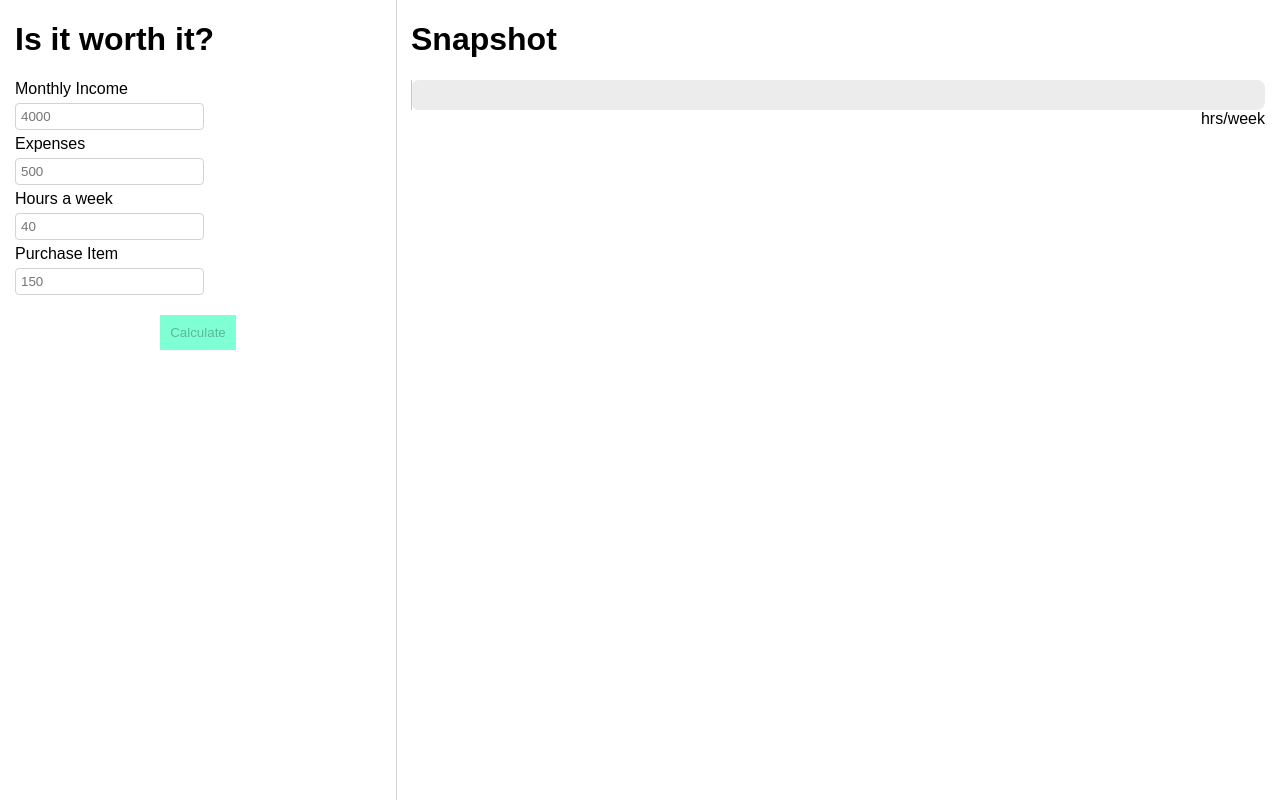
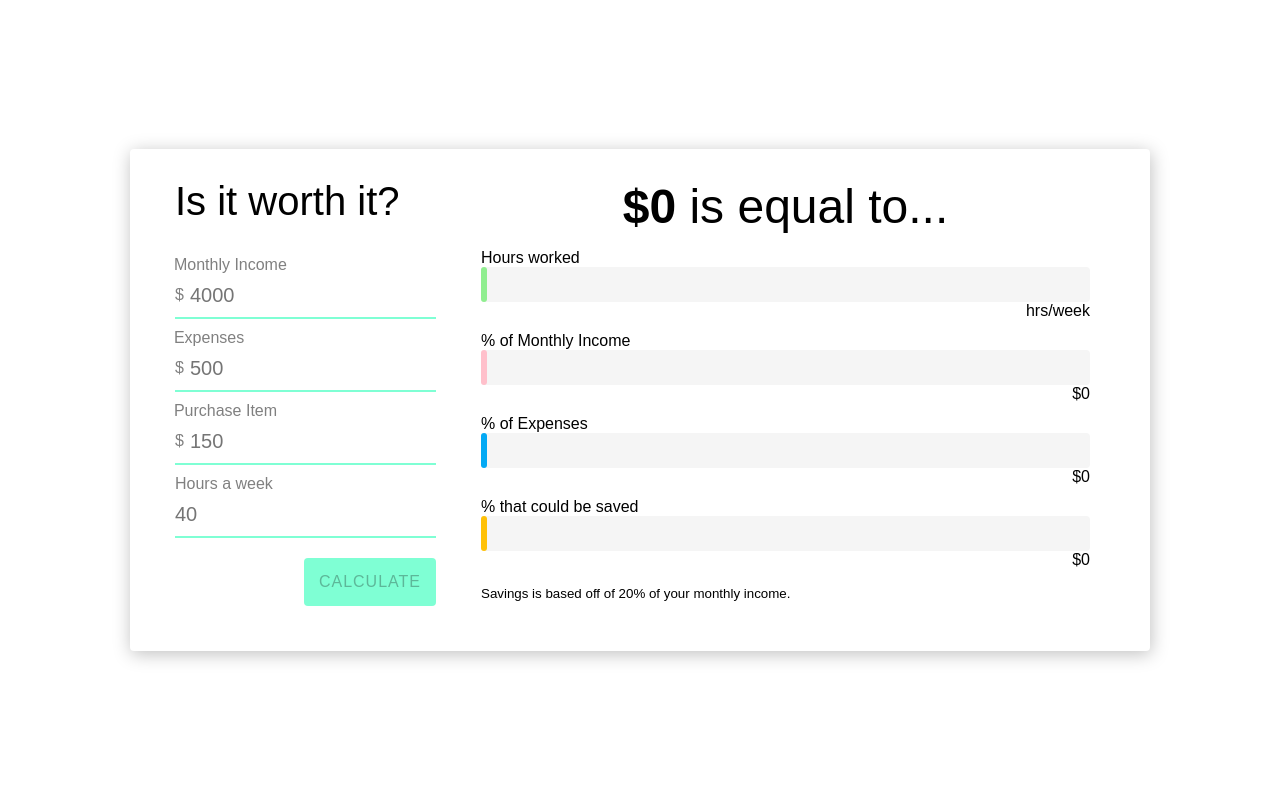
Before and after one commit to Josuerc026/purchase-worthiness, an Angular app: page / in a window 1280 px wide. Built offline with nearby package versions, Linux system fonts and the light colour scheme.

Commit message:
visualizer updates

```diff
--- a/src/app/calculator/calculator.component.html
+++ b/src/app/calculator/calculator.component.html
@@ -1,21 +1,21 @@
 <div class="inputs">
   <label>
-    Monthly Income<br/>
-    <input placeholder="4000" [(ngModel)]="monthly">
+    <span>Monthly Income</span>
+    <input placeholder="4000" [(ngModel)]="userDetails.monthly">
   </label>
   <label>
-    Expenses<br/>
-    <input placeholder="500" [(ngModel)]="expenses">
+    <span>Expenses</span>
+    <input placeholder="500" [(ngModel)]="userDetails.expenses">
   </label>
   <label>
-    Hours a week<br/>
-    <input placeholder="40" [(ngModel)]="hours">
+      <span>Purchase Item</span>
+      <input placeholder="150" [(ngModel)]="userDetails.price">
   </label>
-  <label>
-    Purchase Item<br/>
-    <input placeholder="150" [(ngModel)]="price">
+  <label class="hours">
+    <span>Hours a week</span>
+    <input placeholder="40" [(ngModel)]="userDetails.hours">
   </label>
 </div>
 <div class="calc-btn">
-  <button (click)="calculate()" [disabled]="!monthly || !expenses || !hours || !price">Calculate</button>
+  <button (click)="calculate()" [disabled]="!userDetails.monthly || !userDetails.expenses || !userDetails.hours || !userDetails.price">Calculate</button>
 </div>
--- a/src/app/calculator/calculator.component.scss
+++ b/src/app/calculator/calculator.component.scss
@@ -2,20 +2,45 @@
   display: flex;
   flex-direction: column;
   label{
+    margin: 5px 0;
+    &:not(.hours){
+      span{
+        left: -10px;
+      }
+      input{
+        text-indent: 15px;
+      }
+    }
+    span{
+      position: relative;
+      color: gray;
+    }
     input{
-      padding: 5px;
-      margin: 5px 0;
-      border: 1px solid lightgray;
-      border-radius: 4px;
+      padding: 10px 0;
+      border: none;
+      border-bottom: 2px solid aquamarine;
+      font-size: 1.25rem;
+      width: 100%;
+      // text-indent: 15px;
+    }
+    &:not(.hours):before{
+      content: '$';
+      color: gray;
+      position: relative;
+      top: 30px;
     }
   }
 }
 .calc-btn{
   padding: 15px 0;
-  text-align: center;
+  text-align: right;
   button{
     border: none;
+    border-radius: 4px;
     background: aquamarine;
-    padding: 10px;
+    padding: 15px;
+    font-size: 1rem;
+    text-transform: uppercase;
+    letter-spacing: 1px;
   }
 }
--- a/src/app/calculator/calculator.component.ts
+++ b/src/app/calculator/calculator.component.ts
@@ -1,4 +1,5 @@
 import { Component, OnInit, Output, EventEmitter } from '@angular/core';
+import userInfo from '../user-info';
 
 @Component({
   selector: 'app-calculator',
@@ -7,24 +8,25 @@ import { Component, OnInit, Output, EventEmitter } from '@angular/core';
 })
 export class CalculatorComponent implements OnInit {
 
-  monthly: number = null;
-  expenses: number = null;
-  hours: number = null;
-  price: number = null;
-  output: string = null;
+  userDetails: userInfo = {
+    monthly: null,
+    expenses: null,
+    hours: null,
+    price: null,
+    timeSpent: null
+  }
 
-  @Output() timeSpent: EventEmitter<any> = new EventEmitter<any>();
-  @Output() weeklyHours: EventEmitter<any> = new EventEmitter<any>();
+  @Output() userInfo: EventEmitter<userInfo> = new EventEmitter<userInfo>();
 
   constructor() { }
 
   ngOnInit() {
   }
   calculate() {
-    const timeSpent = (this.price / (((this.monthly * 12) - this.expenses) / (this.hours * 52)));
-    this.output = Math.round(timeSpent) + '';
-    this.timeSpent.emit(timeSpent);
-    this.weeklyHours.emit(parseInt(this.hours));
+    const {monthly, expenses, hours, price} = this.userDetails;
+    const timeSpent = (price / (((monthly * 12) - expenses) / (hours * 52)));
+    this.userDetails.timeSpent = timeSpent;
+    this.userInfo.emit(Object.assign({}, this.userDetails));
   }
 
 }
--- a/src/app/dashboard/dashboard.component.html
+++ b/src/app/dashboard/dashboard.component.html
@@ -1,9 +1,13 @@
 <div class="dashboard">
-  <div class="sidebar">
-    <h1 class="title">Is it worth it?</h1>
-    <app-calculator (timeSpent)="storeTimeSpent($event)" (weeklyHours)="storeWeeklyHours($event)"></app-calculator>
-  </div>
-  <div class="main-content">
-    <app-visualizer [timeSpent]="timeSpentCalculated" [hours]="weeklyHours"></app-visualizer>
+  <div class="dashboard-content">
+      <div class="sidebar">
+          <h1 class="title">Is it worth it?</h1>
+          <app-calculator (userInfo)="storeUserInfo($event)"></app-calculator>
+        </div>
+        <div class="main-content">
+          <app-visualizer [userInfo]="userInfo"></app-visualizer>
+          <br/>
+          <small>Savings is based off of 20% of your monthly income. </small>
+        </div>
   </div>
 </div>
--- a/src/app/dashboard/dashboard.component.scss
+++ b/src/app/dashboard/dashboard.component.scss
@@ -2,18 +2,32 @@
 //  font-size: 3rem;
 //}
 .dashboard{
+  width: 100%;
+  height: 100%;
+  display: flex;
+  align-items: center;
+  justify-content: center;
+  .dashboard-content{
+    width: 75%;
+    padding: 30px;
+    background: #fff;
+    border-radius: 4px;
+    box-shadow: 1px 3px 18px rgba(0,0,0,0.25);
     display: flex;
     flex-direction: row;
-  height: 100%;
     .sidebar{
-    height: 100%;
+      .title{
+        margin-top: 0;
+        font-weight: lighter;
+        font-size: 2.5rem;
+      }
       width: 30%;
       padding: 0 15px;
-    outline: 1px solid lightgray;
     }
     .main-content{
       width: 70%;
-    padding: 0 15px;
+      padding: 0 30px;
 
     }
   }
+}
--- a/src/app/dashboard/dashboard.component.ts
+++ b/src/app/dashboard/dashboard.component.ts
@@ -1,4 +1,5 @@
 import { Component, OnInit } from '@angular/core';
+import userInfo from '../user-info';
 
 @Component({
   selector: 'app-dashboard',
@@ -6,17 +7,12 @@ import { Component, OnInit } from '@angular/core';
   styleUrls: ['./dashboard.component.scss']
 })
 export class DashboardComponent implements OnInit {
-  timeSpentCalculated: number = null;
-  weeklyHours: number = null;
+  userInfo: userInfo = null;
   constructor() { }
 
   ngOnInit() {
   }
-  storeTimeSpent(time: number): void {
-    this.timeSpentCalculated = time;
-  }
-  storeWeeklyHours(hours: number): void {
-    console.log(hours);
-    this.weeklyHours = hours;
+  storeUserInfo(user: userInfo): void{
+    this.userInfo = user;
   }
 }
--- /dev/null
+++ b/src/app/user-info.ts
@@ -0,0 +1,7 @@
+export default interface userInfo {
+    monthly: number,
+    expenses: number,
+    hours: number,
+    price: number,
+    timeSpent: number
+}
--- a/src/app/visualizer/visualizer.component.html
+++ b/src/app/visualizer/visualizer.component.html
@@ -1,6 +1,38 @@
-<h1>Snapshot</h1>
-<div class="hrs-view" *ngIf="timeSpent">{{timeSpent | number:'1.0-0'}} hours</div>
-<div class="weekly-hours">
-  <div class="time-spent" [style.width.%]="((timeSpent | number:'1.0-0')/weeklyHours) * 100"></div>
-  <span class="total-time">{{weeklyHours}}hrs/week</span>
+<div class="visualizer">
+    <div class="main">
+        <h2 class="main-title"><strong>${{userInfo.price ? userInfo.price : 0}} </strong>is equal to...</h2>
+    </div>
+    <div class="sub">
+        <span class="label">Hours worked</span>
+        <div class="progress-bar weekly-hours">
+          <div class="percentage time-spent" [style.width.%]="((userInfo.timeSpent | number:'1.0-0')/userInfo.hours) * 100"></div>
+          <span class="progress-label" *ngIf="userInfo.timeSpent && userInfo.timeSpent > 1">{{userInfo.timeSpent | number:'1.0-0'}} hours</span>
+          <span class="progress-label" *ngIf="userInfo.timeSpent && userInfo.timeSpent < 1">Less than one hour</span>
+          <span class="total-time total">{{userInfo.hours}} hrs/week</span>
+        </div>
+    </div>
+    <div class="sub">
+        <span class="label">% of Monthly Income</span>
+        <div class="progress-bar monthly-spent">
+          <div class="percentage" [style.width.%]="((userInfo.price / (userInfo.monthly - userInfo.expenses)) * 100)"></div>
+          <span class="progress-label" *ngIf="userInfo.monthly">{{((userInfo.price / (userInfo.monthly - userInfo.expenses)) * 100) | number: '1.0-0'}}%</span>
+          <span class="total">${{ userInfo.monthly - userInfo.expenses }}</span>
+        </div>
+    </div>
+    <div class="sub">
+        <span class="label">% of Expenses</span>
+        <div class="progress-bar expenses-comparison">
+          <div class="percentage" [style.width.%]="((userInfo.price / userInfo.expenses) * 100)"></div>
+          <span class="progress-label" *ngIf="userInfo.monthly">{{((userInfo.price / userInfo.expenses) * 100) | number: '1.0-0'}}%</span>
+          <span class="total">${{ userInfo.expenses ? userInfo.expenses : 0 }}</span>
+        </div>
+    </div>
+    <div class="sub">
+        <span class="label">% that could be saved</span>
+        <div class="progress-bar savings-comparison">
+          <div class="percentage" [style.width.%]="((userInfo.price / ((userInfo.monthly - userInfo.expenses) * 0.20)) * 100)"></div>
+          <span class="progress-label" *ngIf="userInfo.monthly">{{((userInfo.price / ((userInfo.monthly - userInfo.expenses) * 0.20)) * 100) | number: '1.0-0'}}%</span>
+          <span class="total">${{ (userInfo.monthly - userInfo.expenses) * 0.20 }}</span>
+        </div>
+    </div>
 </div>
--- a/src/app/visualizer/visualizer.component.scss
+++ b/src/app/visualizer/visualizer.component.scss
@@ -1,22 +1,98 @@
-.weekly-hours{
-  width: 100%;
-  background: #ececec;
-  height: 30px;
-  border-radius: 8px;
 
-  .time-spent{
-    width: 0.01%;
-    background: lightgreen;
+.progress-bar{
+    width: 100%;
+    background: #f5f5f5;
+    height: 35px;
+    border-radius: 4px;
+    position: relative;
+  .percentage{
+    width: 1%;
     height: inherit;
+    border-radius: inherit;
     transition: 0.3s all;
+    max-width: 100%;
+    display: inline-block;
+    vertical-align: middle;
   }
-  .total-time{
+  .total{
     display: block;
     text-align: right;
+    position: absolute;
+    right: 0;
   }
 }
 
-.hrs-view{
+.progress-label{
   display: inline-block;
-  font-size: 4rem;
+  vertical-align: middle;
+  margin: 0 5px;
 }
+
+.weekly-hours{
+  .time-spent{
+    background: lightgreen;
+  }
+}
+
+.monthly-spent{
+  .percentage{
+    background: pink;
+  }
+}
+
+.expenses-comparison{
+  .percentage{
+    background: #03a9f4;
+  }
+}
+
+.savings-comparison{
+  .percentage{
+    background: #ffc107;
+  }
+}
+.visualizer{
+  width: 100%;
+  display: flex;
+  flex-direction: column;
+  // display: grid;
+  // grid-template-columns: 30% 70%;
+  // grid-template-rows: repeat(4, 50px);
+  .main{
+    // grid-column-start: 1;
+    // grid-column-end: 2;
+    // grid-row-start: 1;
+    // grid-row-end: end;
+    display: flex;
+    align-items: center;
+    justify-content: center;
+    .main-title{
+      margin: 0;
+      font-size: 3rem;
+      position: relative;
+      z-index: 0;
+      font-weight: lighter;
+      // &:before{
+      //   content: '';
+      //   position: absolute;
+      //   top: 50%;
+      //   left: 50%;
+      //   transform: translate(-50%,-50%);
+      //   width: 150px;
+      //   height: 150px;
+      //   border-radius: 50%;
+      //   background: #ececec;
+      //   z-index: -1;
+      // }
+    }
+  }
+  .sub{
+    margin: 15px 0;
+    // padding-left: 30px;
+    // grid-column-start: 2;
+    // display: flex;
+    // flex-direction: column;
+    // align-items: center;
+    // justify-content: center;
+  }
+}
--- a/src/app/visualizer/visualizer.component.ts
+++ b/src/app/visualizer/visualizer.component.ts
@@ -1,4 +1,5 @@
 import { Component, OnInit, Input } from '@angular/core';
+import userInfo from '../user-info';
 
 @Component({
   selector: 'app-visualizer',
@@ -6,11 +7,28 @@ import { Component, OnInit, Input } from '@angular/core';
   styleUrls: ['./visualizer.component.scss']
 })
 export class VisualizerComponent implements OnInit {
-  @Input('timeSpent') timeSpent: number = null;
-  @Input('hours') weeklyHours: number = null;
+  @Input() userInfo: userInfo = {
+    monthly: null,
+    expenses: null,
+    hours: null,
+    price: null,
+    timeSpent: null
+  }
   constructor() { }
 
+  ngOnChanges(changes){
+    console.log(changes);
+  }
   ngOnInit() {
+    if(this.userInfo == null){
+      this.userInfo = {
+        monthly: null,
+        expenses: null,
+        hours: null,
+        price: null,
+        timeSpent: null
+      }
+    }
   }
 
 }
```
Also changed, not shown: 1 other file (tests, documents, lock files or other folders). Lines whose indentation alone changed are shown as unchanged.
